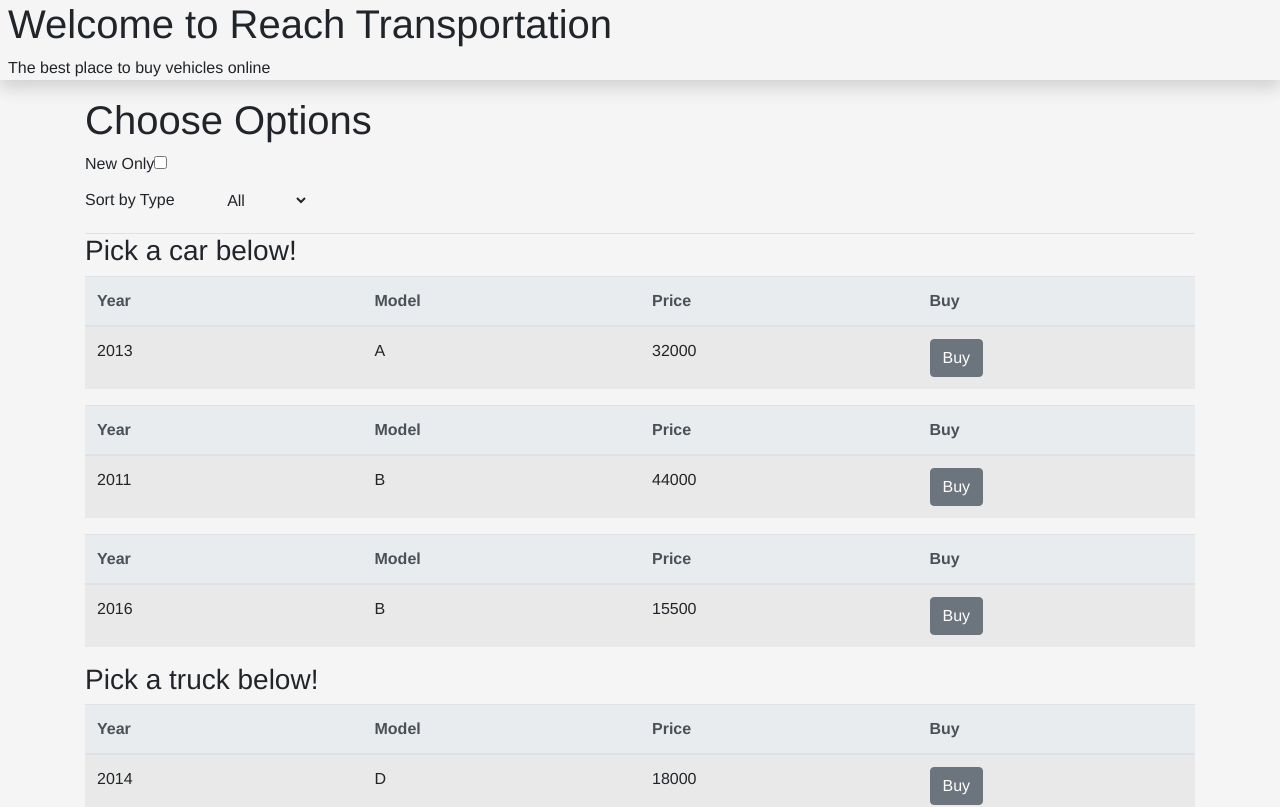
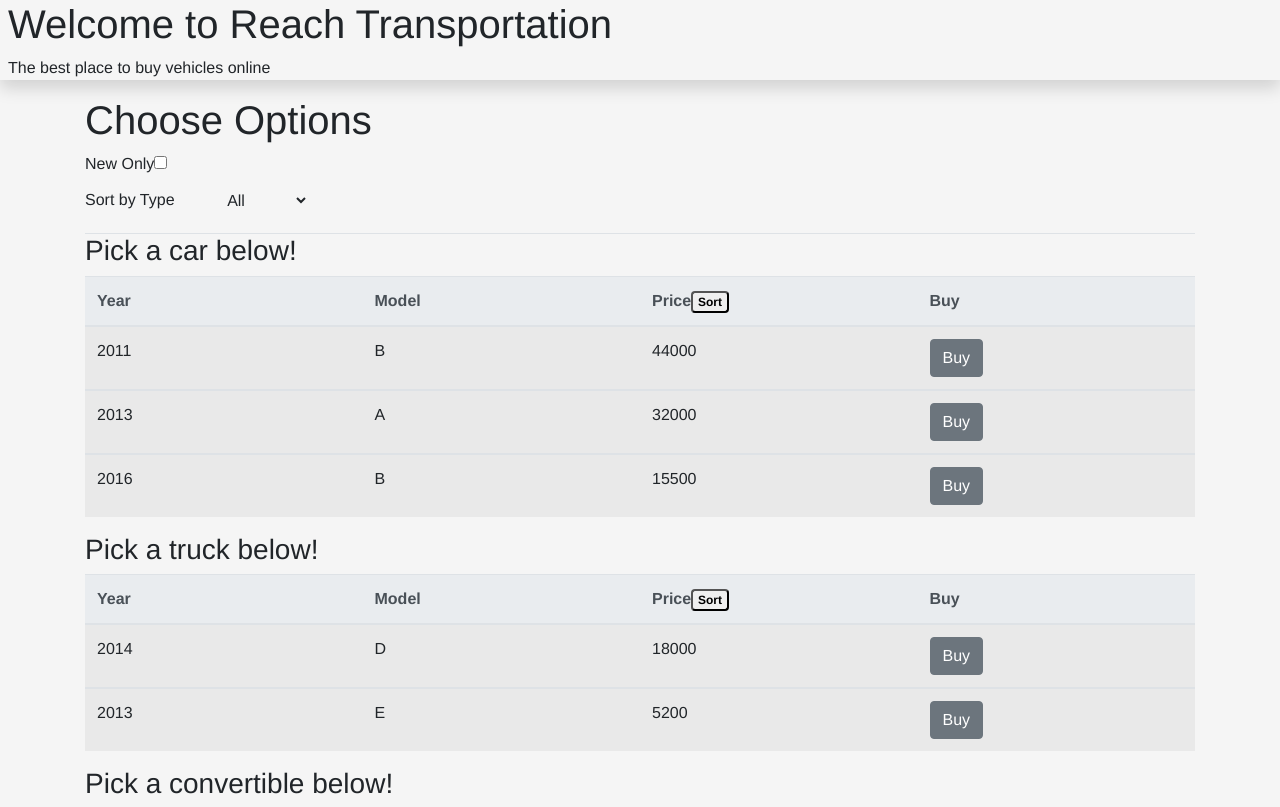
Before and after one commit to stefenh025/React-Project, a React (Create React App) app: page / in a window 1280 px wide. Shown: the top 807 px of the page. Built offline with nearby package versions, Linux system fonts and the light colour scheme.

Commit message:
Sort button added, changed where filter takes place

```diff
--- a/src/Components/carTemplate.js
+++ b/src/Components/carTemplate.js
@@ -4,31 +4,38 @@ export default class Car extends React.Component{
   constructor(props){
     super(props);
     this.handleClick = this.handleClick.bind(this);
+    this.handleSortClick = this.handleSortClick.bind(this);
   }
 
   handleClick(selectedIndex){
-    let selectedCar = this.props.car[selectedIndex].model;
-    let selectedYear = this.props.car[selectedIndex].year;
-    let selectedPrice = this.props.car[selectedIndex].price;
-    let selectedType = this.props.car[selectedIndex].type;
+    let selectedCar, selectedYear, selectedPrice, selectedType;
+      selectedCar = this.props.car[selectedIndex].model;
+      selectedYear = this.props.car[selectedIndex].year;
+      selectedPrice = this.props.car[selectedIndex].price;
+      selectedType = this.props.car[selectedIndex].type;
     this.props.handleBuyClick(selectedCar, selectedYear, selectedPrice, selectedType);
   }
+  handleSortClick(){
+    this.props.toggleSort(this.props.name);
+  }
   render(){
-    if (this.props.newOnly){
-      return(
-        <div className="fontStyle">
+    return(
+      <div className="fontStyle">
         <h3>Pick a {this.props.name} below!</h3>
-          {(this.props.car.filter(car => car.newCar === true)).map((car, index) => (
-            <table key={index} classNameName="table table-striped">
+        <table className="table table-striped">
             <thead className="thead-light">
               <tr>
                 <th className="col-3">Year</th>
                 <th className="col-3">Model</th>
-                <th className="col-3">Price</th>
+                <th className="col-3">
+                  Price
+                  <button className="badge" onClick={this.handleSortClick}>Sort</button>
+                  </th>
                 <th className="col-3">Buy</th>
               </tr>
             </thead>
-            <tbody>
+          {(this.props.car).map((car, index) => (
+            <tbody key={index}>
               <tr>
                 <td className="col-3">{car.year}</td>
                 <td className="col-3">{car.model}</td>
@@ -44,45 +51,9 @@ export default class Car extends React.Component{
                 </td>
               </tr>
             </tbody>
-            </table>
         ))}
-      </div>
-      )
-    }
-    else{
-    return(
-      <div className="fontStyle">
-        <h3>Pick a {this.props.name} below!</h3>
-          {(this.props.car).map((car, index) => (
-            <table key={index} className="table table-striped">
-            <thead className="thead-light">
-              <tr>
-                <th className="col-3">Year</th>
-                <th className="col-3">Model</th>
-                <th className="col-3">Price</th>
-                <th className="col-3">Buy</th>
-              </tr>
-            </thead>
-            <tbody>
-              <tr>
-                <td className="col-3">{car.year}</td>
-                <td className="col-3">{car.model}</td>
-                <td className="col-3">{car.price}</td>
-                <td className="col-3">
-                  <button
-                    className="btn btn-secondary"
-                    type="button"
-                    onClick={e => this.handleClick(index)}
-                  >
-                  Buy
-                  </button>
-                </td>
-              </tr>
-            </tbody>
-            </table>
-        ))}
+        </table>
       </div>
     )
-    }
   }
 }
--- a/src/Components/welcome.js
+++ b/src/Components/welcome.js
@@ -2,7 +2,7 @@ import React from 'react';
 class Welcome extends React.Component{
   render(){
     return (
-      <div className="shadow fontStyle px-2" >
+      <div className="shadow fontStyle px-2 sticky-top bgColor" >
         <h1>Welcome to Reach Transportation</h1>
         <p>The best place to buy vehicles online </p>
       </div>
--- a/src/total.js
+++ b/src/total.js
@@ -9,7 +9,7 @@ export default class Total extends React.Component{
         <h3>Shopping List:</h3>
         <br></br>
         {arr.map((car, index) => (
-          <p>
+          <p key={index}>
             {car.type} {car.year} {car.model} for {car.price}
           </p>
         ))}
--- a/src/vehicle.js
+++ b/src/vehicle.js
@@ -4,32 +4,137 @@ import Car from './Components/carTemplate.js';
 let data = require('./carObj.js');
 
 export default class Vehicle extends React.Component{
+  constructor(props){
+    super(props);
+    this.state = {
+      sortCars: false,
+      sortTrucks: false,
+      sortConvertibles: false,
+    }
+    this.toggleSort = this.toggleSort.bind(this);
+  }
+  toggleSort(sortName){
+    if (sortName === "car"){
+      this.setState({
+        sortCars: !(this.state.sortCars),
+      });
+    }
+    else if (sortName === "truck"){
+      this.setState({
+        sortTrucks: !(this.state.sortTrucks),
+      });
+    }
+    else if (sortName === "convertible"){
+      this.setState({
+        sortConvertibles: !(this.state.sortConvertibles),
+      })
+    }
+  }
   render(){
     let carType = this.props.selected;
+    //let carLen, truckLen, convertibleLen;
+    let carList = data.car;
+    let truckList = data.truck;
+    let convertibleList = data.convertible;
+
+    if (this.props.newOnly){
+      carList = (carList.filter(car => car.newCar === true));
+      truckList = (truckList.filter(truck => truck.newCar === true));
+      convertibleList = (convertibleList.filter(truck => truck.newCar === true));
+    }
+    if (this.state.sortCars){
+      carList = carList.sort(function(a,b){
+        return a.price - b.price;
+      })
+    }
+    if (!(this.state.sortCars)){
+      carList = carList.sort(function(a,b){
+        return b.price - a.price;
+      })
+    }
+    if (this.state.sortTrucks){
+      truckList = truckList.sort(function(a,b){
+        return a.price - b.price;
+      })
+    }
+    if (!(this.state.sortTrucks)){
+      truckList = truckList.sort(function(a,b){
+        return b.price - a.price;
+      })
+    }
+    if (this.state.sortConvertibles){
+      convertibleList = convertibleList.sort(function(a,b){
+        return a.price - b.price;
+      })
+    }
+    if (!(this.state.sortConvertibles)){
+      convertibleList = convertibleList.sort(function(a,b){
+        return b.price - a.price;
+      })
+    }
     if(carType === 'all'){
+      // carLen = data.car.length;
+      // truckLen = data.truck.length;
+      // convertibleLen = data.convertible.length;
       return(
         <div>
-        <Car car={data.car} newOnly={this.props.newOnly} handleBuyClick={this.props.handleBuyClick} name="car"/>
-        <Car car={data.truck} newOnly={this.props.newOnly} handleBuyClick={this.props.handleBuyClick} name="truck"/>
-        <Car car={data.convertible} newOnly={this.props.newOnly} handleBuyClick={this.props.handleBuyClick} name="convertible"/>
+        <Car
+          car={carList}
+          name="car"
+          newOnly={this.props.newOnly}
+          handleBuyClick={this.props.handleBuyClick}
+          toggleSort={this.toggleSort}
+          sortCars={this.state.sortCars}/>
+        <Car
+          car={truckList}
+          name="truck"
+          newOnly={this.props.newOnly}
+          handleBuyClick={this.props.handleBuyClick}
+          toggleSort={this.toggleSort}
+          sortCars={this.state.sortCars} />
+        <Car
+          car={convertibleList}
+          name="convertible"
+          newOnly={this.props.newOnly}
+          handleBuyClick={this.props.handleBuyClick}
+          toggleSort={this.toggleSort}
+          sortCars={this.state.sortCars}/>
         </div>
       )
     }
     else if (carType === 'cars'){
       return(
         <div>
-        <Car car={data.car} newOnly={this.props.newOnly} handleBuyClick={this.props.handleBuyClick} name="car"/>
+          <Car
+            car={carList}
+            name="car"
+            newOnly={this.props.newOnly}
+            handleBuyClick={this.props.handleBuyClick}
+            toggleSort={this.toggleSort}
+            sortCars={this.state.sortCars}/>
         </div>
       )
     }
     else if(carType === 'trucks'){
       return(
-        <Car car={data.truck} newOnly={this.props.newOnly} handleBuyClick={this.props.handleBuyClick} name="truck"/>
+        <Car
+          car={truckList}
+          name="truck"
+          newOnly={this.props.newOnly}
+          handleBuyClick={this.props.handleBuyClick}
+          toggleSort={this.toggleSort}
+          sortCars={this.state.sortCars} />
       )
     }
     else if(carType === 'convertibles'){
       return(
-        <Car car={data.convertible} newOnly={this.props.newOnly} handleBuyClick={this.props.handleBuyClick} name="convertible"/>
+        <Car
+          car={convertibleList}
+          name="convertible"
+          newOnly={this.props.newOnly}
+          handleBuyClick={this.props.handleBuyClick}
+          toggleSort={this.toggleSort}
+          sortCars={this.state.sortCars}/>
       )
     }
     else{
```
